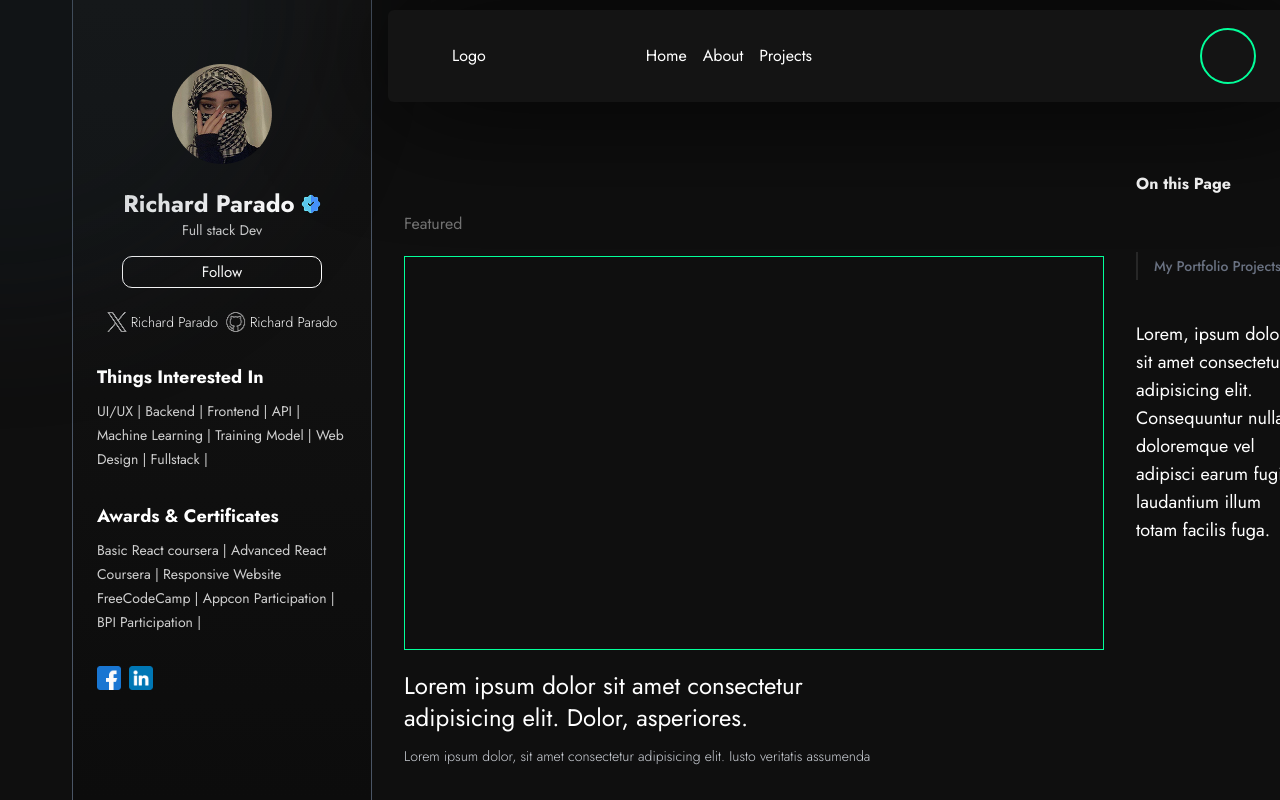
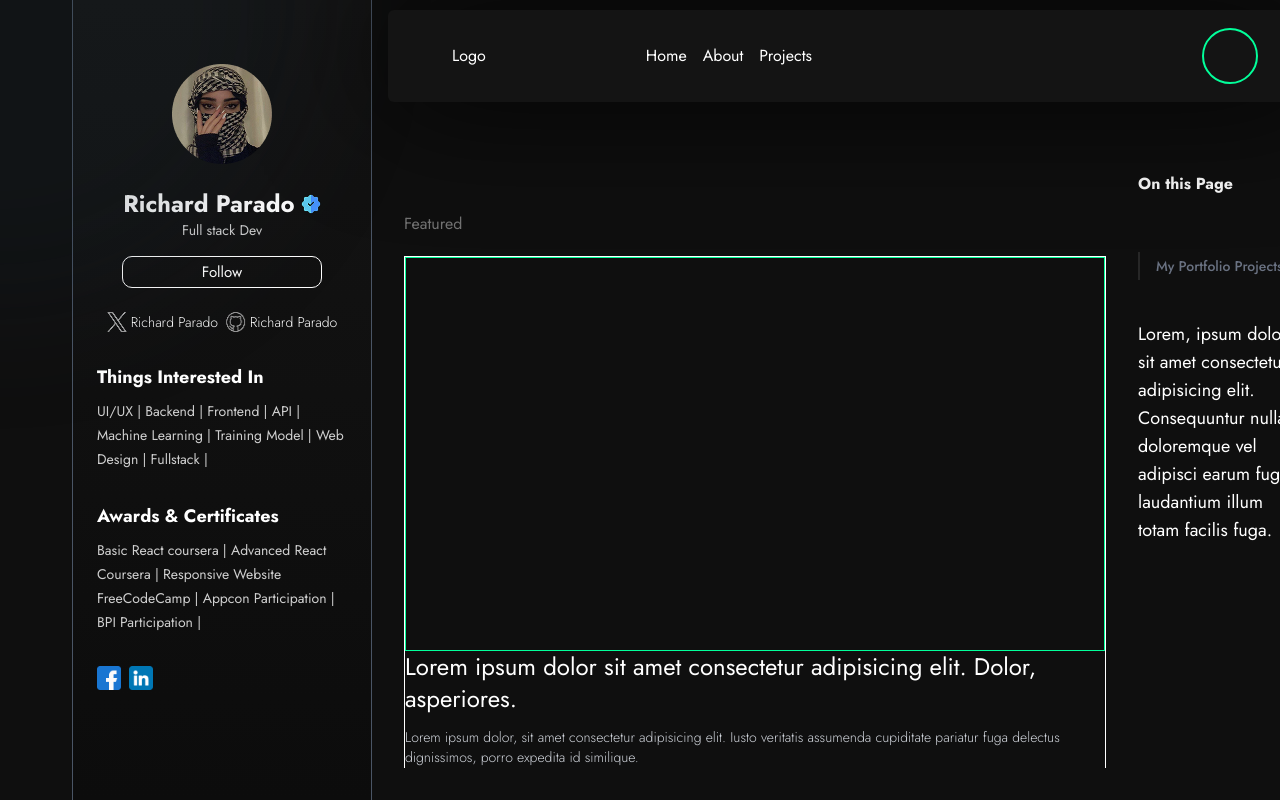
Before and after one commit to RichardPharads/PortfolioV2, a React (Vite) app: page / in a window 1280 px wide. Both pictures are taken after a click on the button "Projects". Shown: the top 800 px of the page. Built offline with nearby package versions, Linux system fonts and the light colour scheme; grey boxes are pictures that could not be loaded.

Commit message:
fixed bug sidebar

```diff
--- a/src/Components/NavBar/Navbar.jsx
+++ b/src/Components/NavBar/Navbar.jsx
@@ -30,7 +30,7 @@ function Navbar() {
   const {isToggle , toggleBtn } = ButtonToggle(true)
   return (
     <div className=''>
-    <div  className={`h-full bg-black/60 backdrop-blur-sm right-0 drop-shadow-2xl duration-700 top-0 ${isToggle ? " w-9/12" : "w-[200px] opacity-0"}  absolute z-50 min-sm:hidden ` }>
+    <div  className={`h-full bg-black/60 backdrop-blur-sm right-0 drop-shadow-2xl duration-700 top-0 ${isToggle ? " w-9/12 absolute " : "w-[200px] hidden opacity-0"}   z-50 min-sm:hidden ` }>
     <h2 className='text-2xl py-10 px-4'>Navigation</h2>
     <ul className='flex flex-col'>
       {
--- a/src/Components/Page Components/Projects.jsx
+++ b/src/Components/Page Components/Projects.jsx
@@ -47,13 +47,13 @@ function Projects() {
 
   return (
     <div>
-      <div className=' w-full h-auto relative'>
+      <div className=' w-full h-auto '>
 
         <div className='featured w-full h-fit'>
             <h2 className='py-5 text-neutral-500'>Featured</h2>
-            <div className='flex flex-wrap gap-5'>
-              <div className='image w-full sm:w-full md:w-[700px] aspect-video  border border-accent'></div>
-              <article className='max-w-[500px]'>
+            <div className='flex flex-wrap border '>
+              <div className='image w-full lg:w-[700px] aspect-video border border-accent'></div>
+              <article className=''>
                 <h2 className='text-2xl'>Lorem ipsum dolor sit amet consectetur adipisicing elit. Dolor, asperiores.</h2>
                 <p className='text-sm font-light text-gray-300 py-3'>Lorem ipsum dolor, sit amet consectetur adipisicing elit. Iusto veritatis assumenda cupiditate pariatur fuga delectus dignissimos, porro expedita id similique.</p>
                 <div className='icons flex gap-2'>
@@ -69,8 +69,8 @@ function Projects() {
           <h2 className='py-5 text-neutral-500'>Recent</h2>
           <div className='card-container  h-fit gap-2 flex flex-wrap'>
 
-            <div className='card w-[400px] aspect-video bg-neutral-800/20'></div>
-            <div className='card w-[400px] aspect-video bg-neutral-800/20'></div>
+            <div className='card w-full sm:w-[400px] aspect-video bg-neutral-800/20'></div>
+            <div className='card w-full sm:w-[400px] aspect-video bg-neutral-800/20'></div>
             <span className='py-5'>
             </span>
         </div>
```
